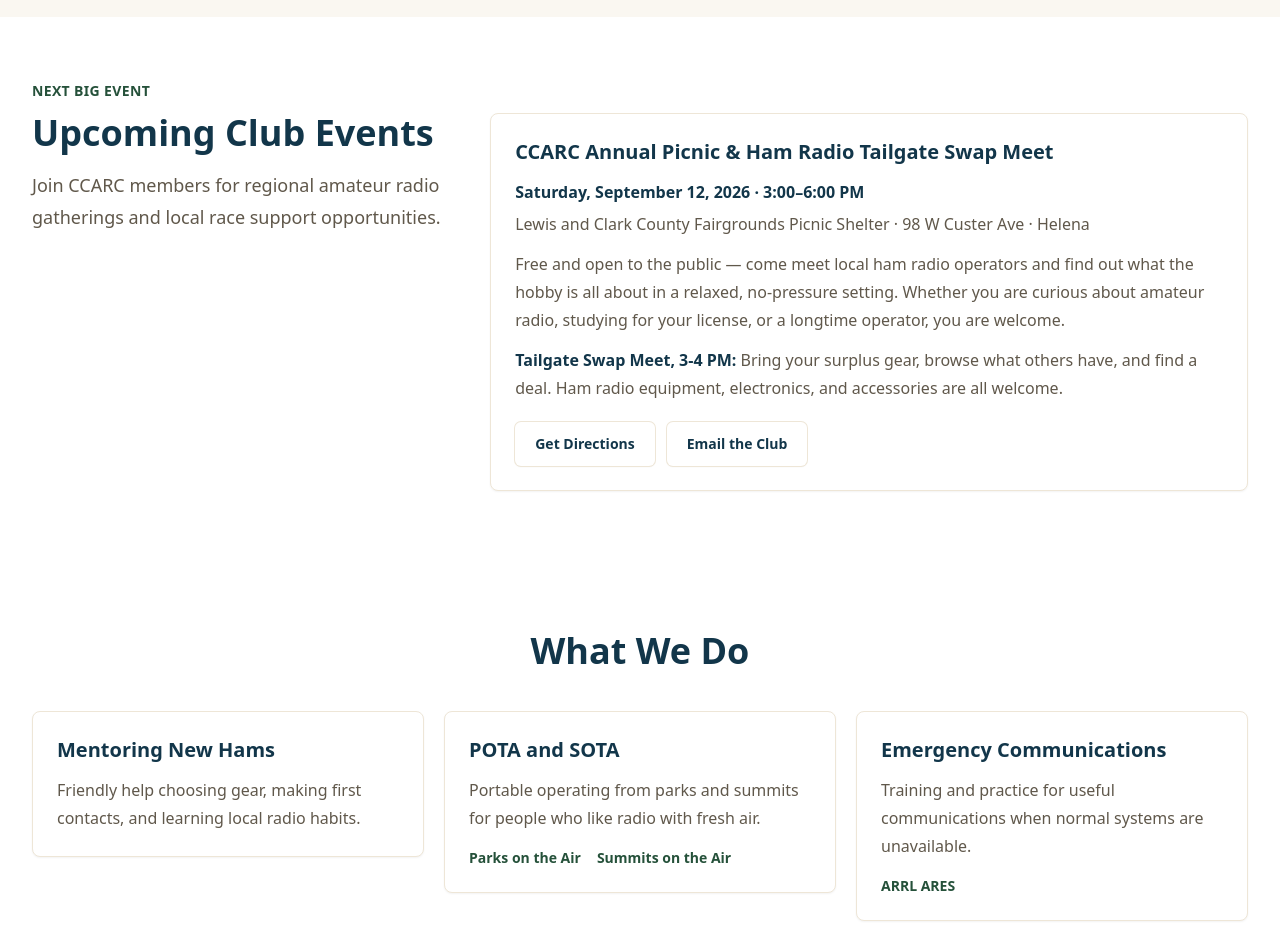
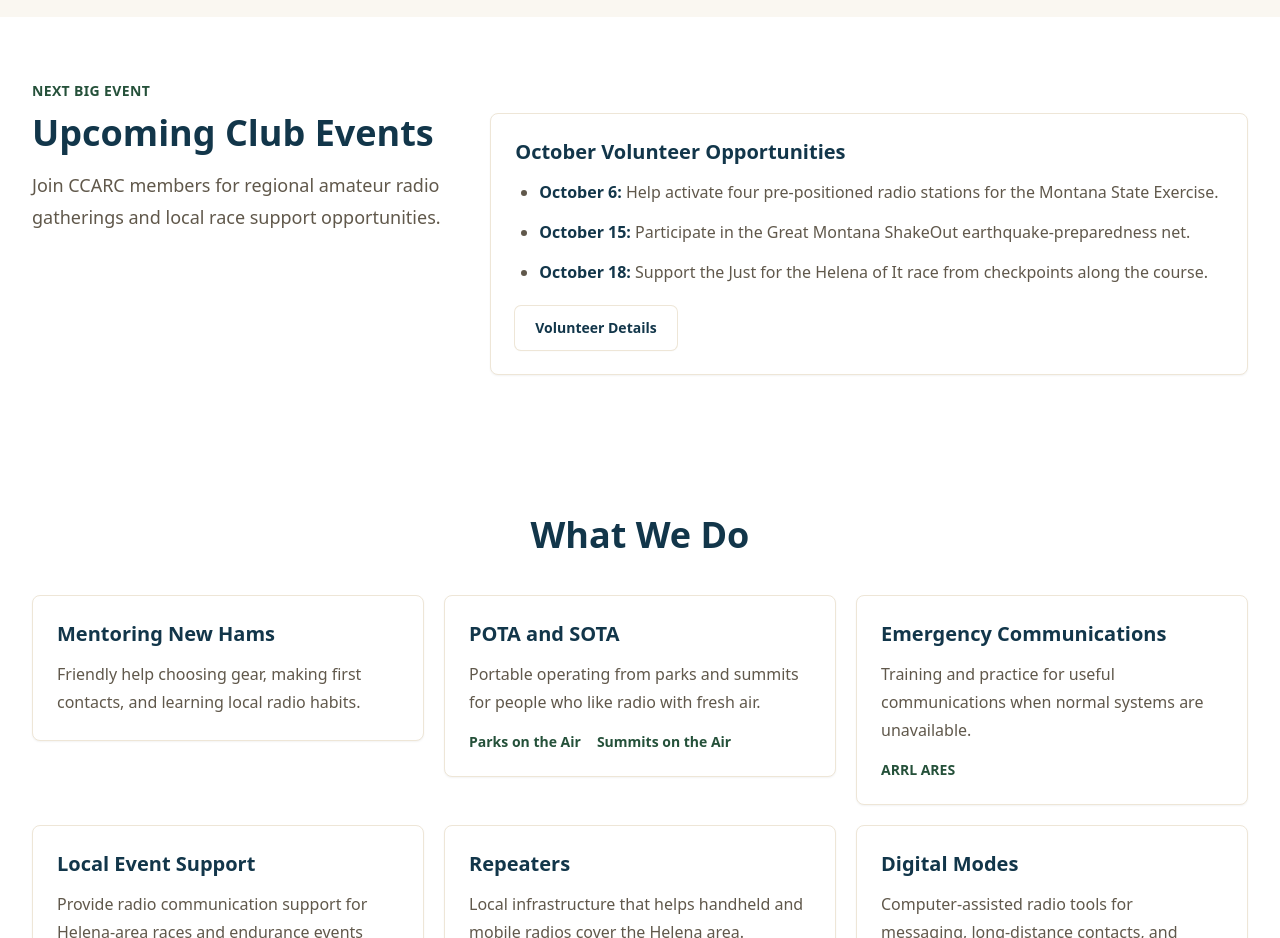
Before and after one commit to membership-ccarc/n7rb, a Next.js app: page / in a window 1280 px wide. Shown: the part 4340-5278 px from the top of the page. Built offline with nearby package versions, Linux system fonts and the light colour scheme; no server answers.

Commit message:
Added news update to /news page. Updated homepage events section

```diff
--- a/app/news/page.tsx
+++ b/app/news/page.tsx
@@ -27,6 +27,18 @@ export default function NewsPage() {
       <div className="mx-auto mt-12 max-w-4xl">
         <h2 className="text-3xl font-black text-mountain-900">Recent Updates</h2>
         <div className="mt-7 space-y-5">
+          <NewsItem date="September 14, 2026" title="Volunteers Needed for Three October Events">
+            <p>We have a few events coming up in October that Al Simons is looking for volunteers to help support:</p>
+            <ul className="mt-4 list-disc space-y-2 pl-6">
+              <li>Montana State Exercise on October 6</li>
+              <li>The Great Montana ShakeOut 2026 on October 15</li>
+              <li>Just for the Helena of It race on October 18</li>
+            </ul>
+            <p className="mt-4"><strong className="font-bold text-mountain-900">Montana State Exercise</strong> — New this year, we have been requested to participate in a state exercise on October 6. We will activate the four stations we have pre-positioned around town at the State DES, Department of Public Health and Human Services (DPHHS) Emergency Preparedness Division, St. Peter&apos;s Health, and the Lewis and Clark County EOC at the airport.</p>
+            <p className="mt-4"><strong className="font-bold text-mountain-900">The Great Montana ShakeOut</strong> — This is an earthquake-based exercise raising awareness of how to prepare for and behave during an earthquake. Lynn, K7WGR, will conduct a net on the morning of October 15 at a time to be determined, as he has done for several years. More information is available on the <a className={linkClasses} href="https://www.shakeout.org/montana/" target="_blank" rel="noopener noreferrer">Great Montana ShakeOut website</a>.</p>
+            <p className="mt-4"><strong className="font-bold text-mountain-900">Just for the Helena of It</strong> — This is a running race we support with amateur radio operators at various checkpoints to track runners and keep race officials informed. All profits from Just for the Helena of It will be donated to The Friendship Center and Girls Thrive.</p>
+            <p className="mt-4">If you are interested in learning about one or more of these opportunities, please contact Al Simons at <a className={linkClasses} href="mailto:al@simonshome.org?subject=October%202026%20Volunteer%20Opportunities">al@simonshome.org</a>.</p>
+          </NewsItem>
           <NewsItem date="September 2, 2026" title="RSVP Now: CCARC Annual Picnic & Tailgate Swap Meet, September 12">
             Join us Saturday, September 12, 2026 from 3:00–6:00 PM at the Lewis and Clark County Fairgrounds Picnic Shelter (98 W Custer Ave, Helena) for our Annual Picnic and Ham Radio Tailgate Swap Meet. The event is free and open to the public — come meet local ham radio operators, browse the 3–4 PM tailgate swap meet, and find out what the hobby is all about in a relaxed, no-pressure setting. Please RSVP with Marla at <a className={linkClasses} href="mailto:mkulib@gmail.com?subject=CCARC%20Picnic%20RSVP">mkulib@gmail.com</a> so we can get a head count and have enough food. The club is supplying grill items — we&apos;re asking members to bring a side dish: if your last name starts with A&ndash;L, please bring a salad; if it starts with M&ndash;Z, please bring a dessert.
           </NewsItem>
@@ -73,7 +85,7 @@ function NewsItem({ date, title, children }: { date: string; title: string; chil
     <article className="rounded-lg border border-stonewarm-100 bg-white p-6 shadow-sm sm:p-8">
       <time className="text-sm font-bold uppercase tracking-wide text-pine-700">{date}</time>
       <h3 className="mt-2 text-2xl font-black text-mountain-900">{title}</h3>
-      <p className="mt-4 leading-7 text-stonewarm-700">{children}</p>
+      <div className="mt-4 leading-7 text-stonewarm-700">{children}</div>
     </article>
   );
 }
--- a/app/page.tsx
+++ b/app/page.tsx
@@ -234,20 +234,14 @@ export default function Home() {
             </div>
             <div className="grid gap-5 md:grid-cols-2">
               <div className="md:col-span-2">
-                <InfoCard title="CCARC Annual Picnic & Ham Radio Tailgate Swap Meet">
-                  <p className="font-bold text-mountain-900">
-                    Saturday, September 12, 2026 · 3:00–6:00 PM
-                  </p>
-                  <p className="mt-1">Lewis and Clark County Fairgrounds Picnic Shelter · 98 W Custer Ave · Helena</p>
-                  <p className="mt-3">
-                    Free and open to the public — come meet local ham radio operators and find out what the hobby is all about in a relaxed, no-pressure setting. Whether you are curious about amateur radio, studying for your license, or a longtime operator, you are welcome.
-                  </p>
-                  <p className="mt-3">
-                    <span className="font-bold text-mountain-900">Tailgate Swap Meet, 3-4 PM:</span> Bring your surplus gear, browse what others have, and find a deal. Ham radio equipment, electronics, and accessories are all welcome.
-                  </p>
-                  <div className="mt-5 flex flex-col gap-3 sm:flex-row">
-                    <ButtonLink href={LINKS.PICNIC_MAP_URL} variant="light">Get Directions</ButtonLink>
-                    <ButtonLink href={LINKS.CONTACT_EMAIL} variant="light">Email the Club</ButtonLink>
+                <InfoCard title="October Volunteer Opportunities">
+                  <ul className="list-disc space-y-3 pl-6">
+                    <li><span className="font-bold text-mountain-900">October 6:</span> Help activate four pre-positioned radio stations for the Montana State Exercise.</li>
+                    <li><span className="font-bold text-mountain-900">October 15:</span> Participate in the Great Montana ShakeOut earthquake-preparedness net.</li>
+                    <li><span className="font-bold text-mountain-900">October 18:</span> Support the Just for the Helena of It race from checkpoints along the course.</li>
+                  </ul>
+                  <div className="mt-5">
+                    <ButtonLink href="/news" variant="light">Volunteer Details</ButtonLink>
                   </div>
                 </InfoCard>
               </div>
```
